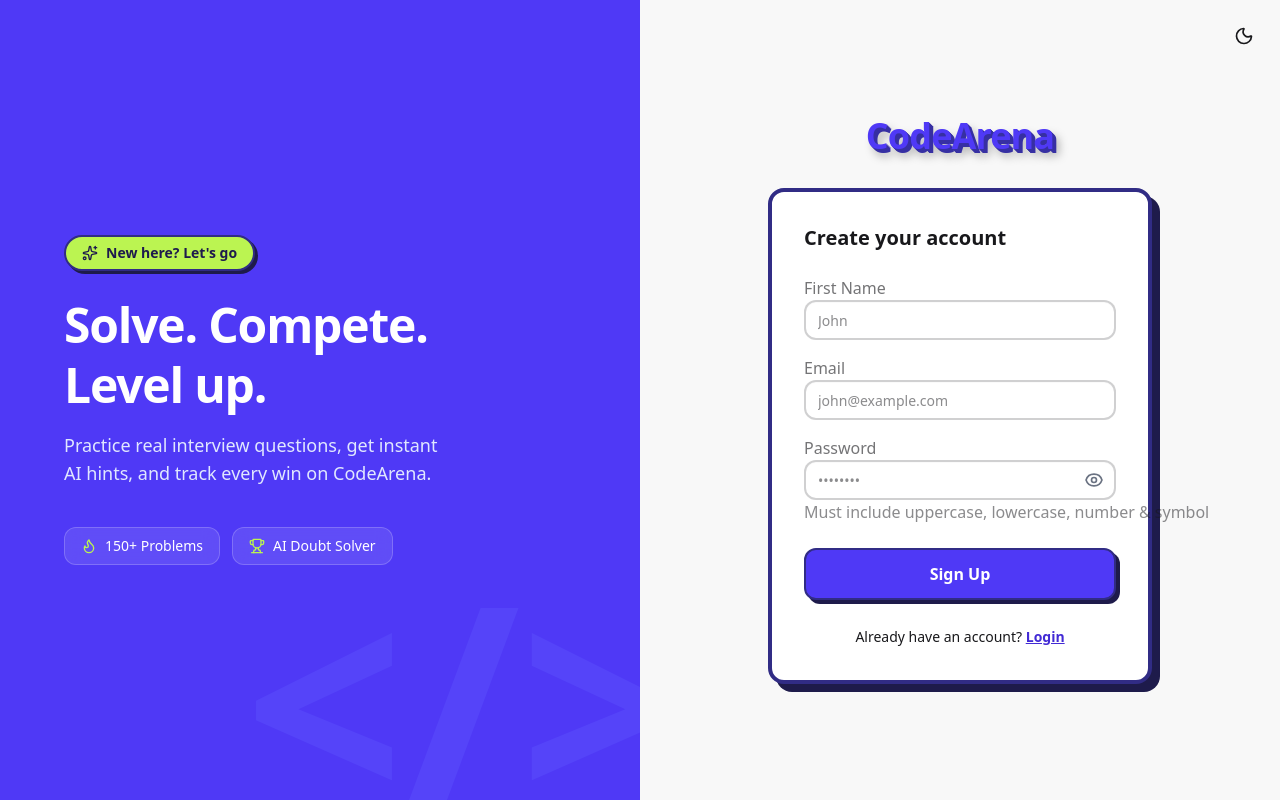
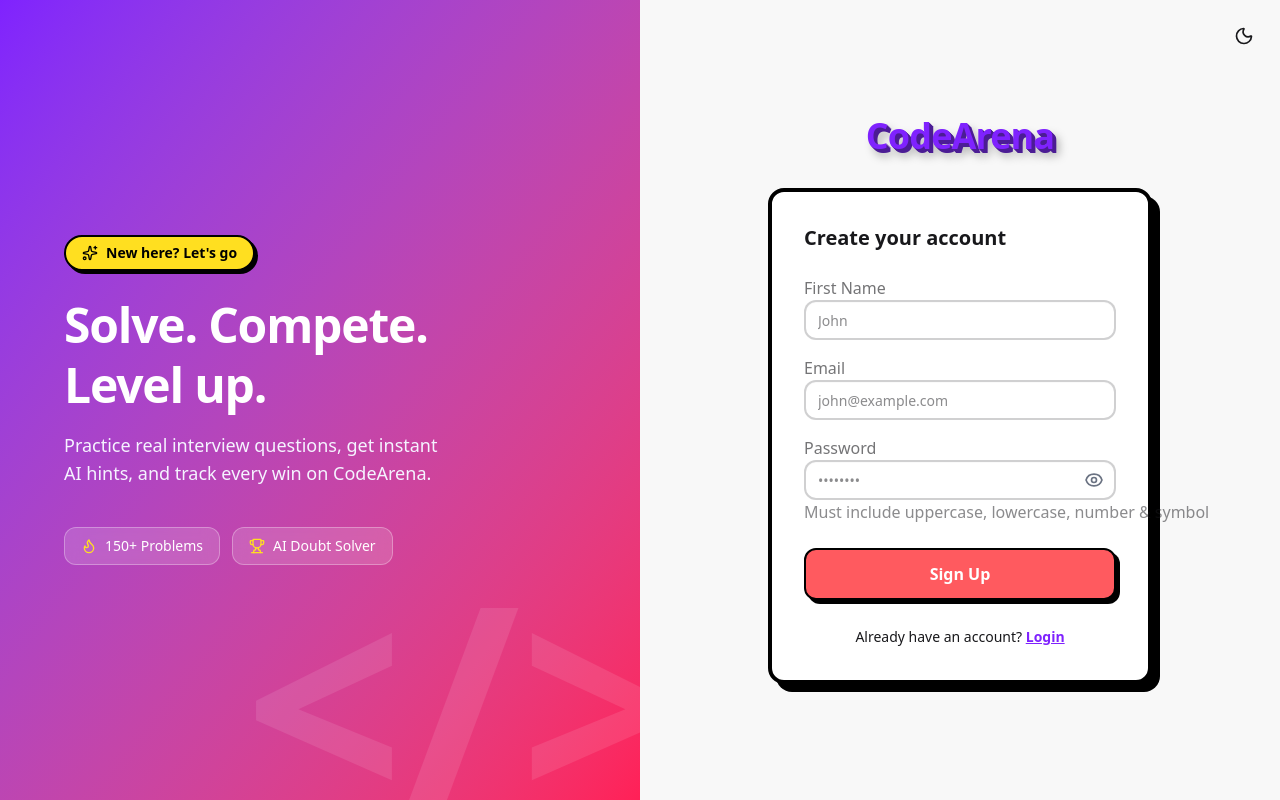
Before and after one commit to ARBAZ07-bot/LeetCode-Project, a React (Vite) app in the folder frontend/: page /signup in a window 1280 px wide. Built offline with nearby package versions, Linux system fonts and the light colour scheme; no server answers.

Commit message:
Update color palette to violet-coral-yellow theme

```diff
--- a/frontend/src/components/Logo.jsx
+++ b/frontend/src/components/Logo.jsx
@@ -1,6 +1,6 @@
 function Logo({ size = "text-4xl" }) {
   return (
-    <span className={`font-extrabold tracking-tight ${size} text-indigo-600 [text-shadow:1px_1px_0_#3730a3,2px_2px_0_#3730a3,3px_3px_0_#3730a3,4px_4px_0_#3730a3,6px_7px_10px_rgba(0,0,0,0.35)]`}>
+    <span className={`font-extrabold tracking-tight ${size} text-violet-600 [text-shadow:1px_1px_0_#4c1d95,2px_2px_0_#4c1d95,3px_3px_0_#4c1d95,4px_4px_0_#4c1d95,6px_7px_10px_rgba(0,0,0,0.35)]`}>
       CodeArena
     </span>
   );
--- a/frontend/src/pages/Homepage.jsx
+++ b/frontend/src/pages/Homepage.jsx
@@ -66,7 +66,7 @@
       {/* Navigation Bar */}
       <nav className="navbar bg-base-100 shadow-md px-4 sm:px-8 sticky top-0 z-10">
         <div className="flex-1">
-          <NavLink to="/" className="btn btn-ghost gap-2 text-indigo-600">
+          <NavLink to="/" className="btn btn-ghost gap-2 text-violet-600">
             <Code2 size={22} />
             <Logo size="text-xl" />
           </NavLink>
--- a/frontend/src/pages/Signup.jsx
+++ b/frontend/src/pages/Signup.jsx
@@ -43,18 +43,18 @@
   };
 
   return (
-    <div className="min-h-screen flex bg-base-200 relative overflow-hidden">
+    <div className="min-h-screen flex bg-base-200 relative">
       <div className="absolute top-4 right-4 z-20">
         <ThemeToggle />
       </div>
 
       {/* Hero panel - desktop only */}
-      <div className="hidden lg:flex lg:w-1/2 bg-indigo-600 relative flex-col justify-center px-16 overflow-hidden">
-        <span className="absolute -right-10 -bottom-10 text-[280px] font-black text-indigo-500/30 select-none leading-none">
+      <div className="hidden lg:flex lg:w-1/2 relative flex-col justify-center px-16 overflow-hidden bg-gradient-to-br from-violet-600 to-rose-500">
+        <span className="absolute -right-10 -bottom-10 text-[280px] font-black text-white/10 select-none leading-none">
           {'</>'}
         </span>
 
-        <div className="inline-flex items-center gap-2 bg-lime-300 text-indigo-950 font-bold text-sm px-4 py-1.5 rounded-full w-fit mb-6 border-2 border-indigo-900 shadow-[3px_3px_0_0_#1e1b4b]">
+        <div className="inline-flex items-center gap-2 bg-yellow-300 text-black font-bold text-sm px-4 py-1.5 rounded-full w-fit mb-6 border-2 border-black shadow-[3px_3px_0_0_#000]">
           <Sparkles size={16} />
           New here? Let's go
         </div>
@@ -62,17 +62,17 @@
         <h1 className="text-5xl font-black text-white tracking-tight leading-tight mb-4 relative z-10">
           Solve. Compete.<br />Level up.
         </h1>
-        <p className="text-indigo-100 text-lg max-w-sm mb-10 relative z-10">
+        <p className="text-violet-50 text-lg max-w-sm mb-10 relative z-10">
           Practice real interview questions, get instant AI hints, and track every win on CodeArena.
         </p>
 
         <div className="flex flex-wrap gap-3 relative z-10">
-          <div className="flex items-center gap-2 bg-white/10 backdrop-blur-sm border border-white/20 rounded-xl px-4 py-2 text-white text-sm font-medium">
-            <Flame size={16} className="text-lime-300" />
+          <div className="flex items-center gap-2 bg-white/15 backdrop-blur-sm border border-white/30 rounded-xl px-4 py-2 text-white text-sm font-medium">
+            <Flame size={16} className="text-yellow-300" />
             150+ Problems
           </div>
-          <div className="flex items-center gap-2 bg-white/10 backdrop-blur-sm border border-white/20 rounded-xl px-4 py-2 text-white text-sm font-medium">
-            <Trophy size={16} className="text-lime-300" />
+          <div className="flex items-center gap-2 bg-white/15 backdrop-blur-sm border border-white/30 rounded-xl px-4 py-2 text-white text-sm font-medium">
+            <Trophy size={16} className="text-yellow-300" />
             AI Doubt Solver
           </div>
         </div>
@@ -85,7 +85,7 @@
             <Logo size="text-4xl" />
           </div>
 
-          <div className="bg-base-100 border-4 border-indigo-900 rounded-2xl shadow-[8px_8px_0_0_#1e1b4b] p-8">
+          <div className="bg-base-100 border-4 border-black rounded-2xl shadow-[8px_8px_0_0_#000] p-8">
             <h2 className="text-xl font-bold mb-6">Create your account</h2>
 
             <form onSubmit={handleSubmit(onSubmit)}>
@@ -96,7 +96,7 @@
                 <input
                   type="text"
                   placeholder="John"
-                  className={`input input-bordered w-full border-2 rounded-xl focus:border-indigo-600 focus:outline-none ${errors.firstName ? 'input-error' : ''}`}
+                  className={`input input-bordered w-full border-2 rounded-xl focus:border-violet-600 focus:outline-none ${errors.firstName ? 'input-error' : ''}`}
                   {...register('firstName')}
                 />
                 {errors.firstName && (
@@ -111,7 +111,7 @@
                 <input
                   type="email"
                   placeholder="john@example.com"
-                  className={`input input-bordered w-full border-2 rounded-xl focus:border-indigo-600 focus:outline-none ${errors.emailId ? 'input-error' : ''}`}
+                  className={`input input-bordered w-full border-2 rounded-xl focus:border-violet-600 focus:outline-none ${errors.emailId ? 'input-error' : ''}`}
                   {...register('emailId')}
                 />
                 {errors.emailId && (
@@ -127,7 +127,7 @@
                   <input
                     type={showPassword ? "text" : "password"}
                     placeholder="••••••••"
-                    className={`input input-bordered w-full border-2 rounded-xl pr-10 focus:border-indigo-600 focus:outline-none ${errors.password ? 'input-error' : ''}`}
+                    className={`input input-bordered w-full border-2 rounded-xl pr-10 focus:border-violet-600 focus:outline-none ${errors.password ? 'input-error' : ''}`}
                     {...register('password')}
                   />
                   <button
@@ -161,7 +161,7 @@
               <button
                 type="submit"
                 disabled={loading}
-                className="w-full mt-6 py-3 rounded-xl bg-indigo-600 text-white font-bold border-2 border-indigo-900 shadow-[4px_4px_0_0_#1e1b4b] transition-all hover:translate-x-0.5 hover:translate-y-0.5 hover:shadow-[2px_2px_0_0_#1e1b4b] active:translate-x-1 active:translate-y-1 active:shadow-none disabled:opacity-60 disabled:cursor-not-allowed flex items-center justify-center gap-2"
+                className="w-full mt-6 py-3 rounded-xl bg-[#FF5A5F] text-white font-bold border-2 border-black shadow-[4px_4px_0_0_#000] transition-all hover:translate-x-0.5 hover:translate-y-0.5 hover:shadow-[2px_2px_0_0_#000] active:translate-x-1 active:translate-y-1 active:shadow-none disabled:opacity-60 disabled:cursor-not-allowed flex items-center justify-center gap-2"
               >
                 {loading ? (
                   <>
@@ -175,7 +175,7 @@
             <div className="text-center mt-6">
               <span className="text-sm">
                 Already have an account?{' '}
-                <NavLink to="/login" className="link link-primary font-semibold">
+                <NavLink to="/login" className="link font-semibold text-violet-600">
                   Login
                 </NavLink>
               </span>
```
Also changed, not shown: frontend/src/pages/Login.jsx (+14 -14 lines).
